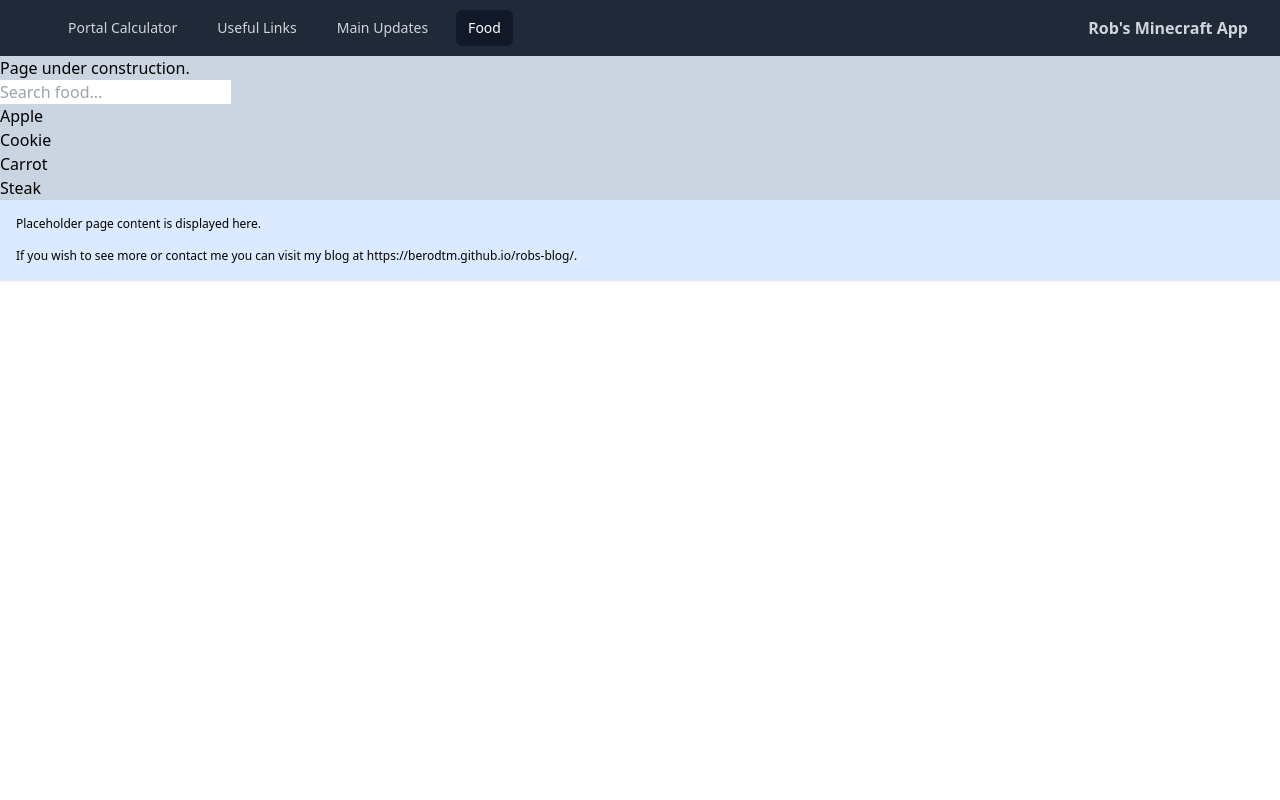
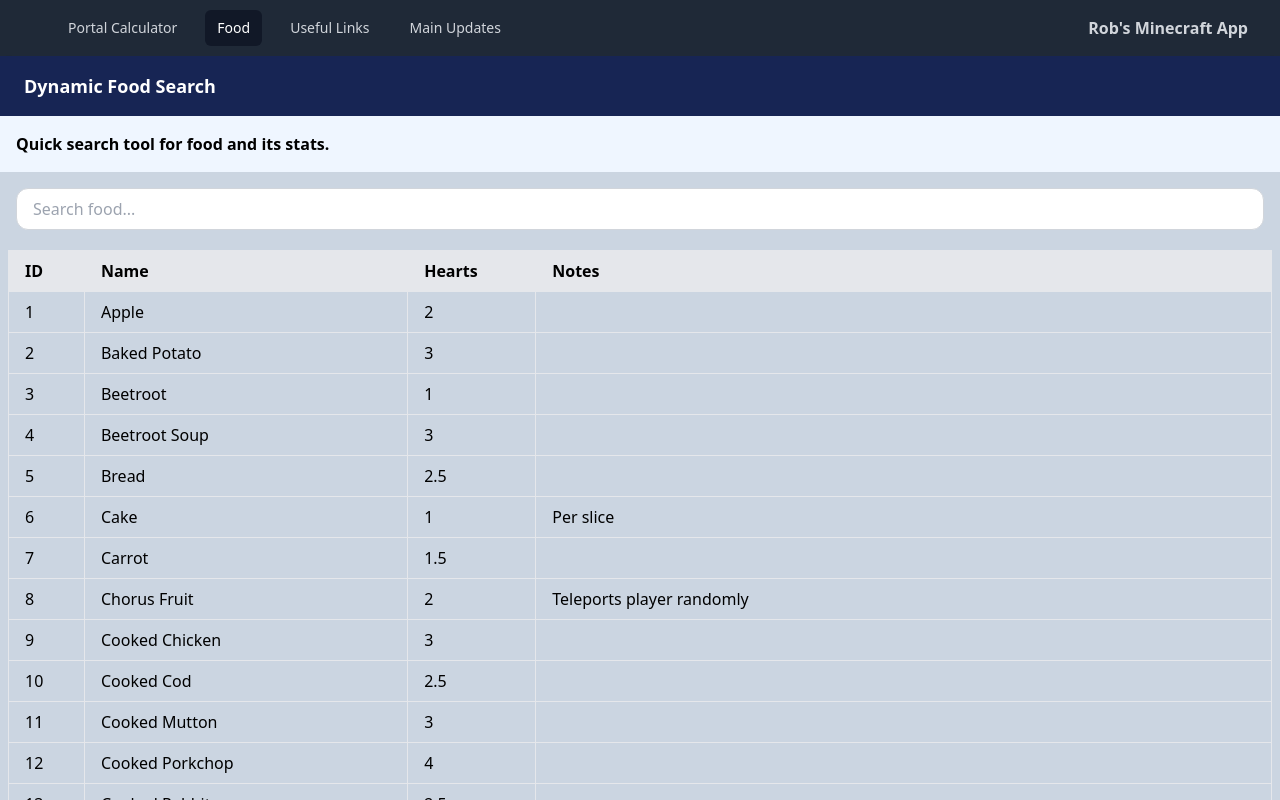
Before and after one commit to Berodtm/minecraft-apps, a React (Vite) app: page /minecraft-apps/Food in a window 1280 px wide. Shown: the top 800 px of the page. Built offline with nearby package versions, Linux system fonts and the light colour scheme.

Commit message:
updated minecraft food section, object data, search, nav re order, tailwind styles, table component

```diff
--- a/src/App.jsx
+++ b/src/App.jsx
@@ -14,9 +14,10 @@ function App() {
         <Routes>
           <Route path='/' element={<PortalCalc />} />
           <Route path='/PortalCalc' element={<PortalCalc />} />
+          <Route path='/Food' element={<Food />} />
           <Route path='/UsefulLinksPage' element={<UsefulLinksPage />} />
           <Route path='/MainUpdates' element={<MainUpdates />} />
-          <Route path='/Food' element={<Food />} />
+
           <Route path='*' element={<PortalCalc />} /> {/* Catch-all route */}
         </Routes>
       </Header>
--- a/src/components/Header.jsx
+++ b/src/components/Header.jsx
@@ -8,9 +8,10 @@ import { NavLink } from 'react-router-dom';
 
 const navigation = [
   { name: 'Portal Calculator', href: '/PortalCalc' },
+  { name: 'Food', href: '/Food' },
   { name: 'Useful Links', href: '/UsefulLinksPage' },
   { name: 'Main Updates', href: '/MainUpdates' },
-  { name: 'Food', href: '/Food' },
+
 ];
 
 export default function Header(props) {
--- /dev/null
+++ b/src/components/Table.jsx
@@ -0,0 +1,29 @@
+import React from 'react';
+
+function Table(props) {
+    return (
+      <table className="table-auto text-left border-spacing-2 w-full border border-gray-300">
+        <thead>
+          <tr className="bg-gray-200">
+            <th scope='col' className="px-4 py-2 border"> {props.colHeadA} </th>
+            <th scope='col' className="px-4 py-2 border"> {props.colHeadB} </th>
+            <th scope='col' className="px-4 py-2 border"> {props.colHeadC} </th>
+            <th scope='col' className="px-4 py-2 border"> {props.colHeadD} </th>
+          </tr>
+        </thead>
+        <tbody>
+          {props.filteredSearch.map((food) => {
+            return (
+              <tr key={food.id} className="hover:bg-gray-100">
+                <td scope='col' className="px-4 py-2 border"> {food.id} </td>
+                <td scope='col' className="px-4 py-2 border"> {food.name} </td>
+                <td scope='col' className="px-4 py-2 border"> {food.hearts} </td>
+                <td scope='col' className="px-4 py-2 border"> {food.other} </td>
+              </tr>
+            );
+          })}
+        </tbody>
+      </table>
+    );
+}
+export default Table;
--- /dev/null
+++ b/src/data/foodData.js
@@ -0,0 +1,43 @@
+const foodData = [
+    { id: 1, name: 'Apple', hearts: 2, other: '' },
+    { id: 2, name: 'Baked Potato', hearts: 3, other: '' },
+    { id: 3, name: 'Beetroot', hearts: 1, other: '' },
+    { id: 4, name: 'Beetroot Soup', hearts: 3, other: '' },
+    { id: 5, name: 'Bread', hearts: 2.5, other: '' },
+    { id: 6, name: 'Cake', hearts: 1, other: 'Per slice' },  // Per slice
+    { id: 7, name: 'Carrot', hearts: 1.5, other: '' },
+    { id: 8, name: 'Chorus Fruit', hearts: 2, other: 'Teleports player randomly' },
+    { id: 9, name: 'Cooked Chicken', hearts: 3, other: '' },
+    { id: 10, name: 'Cooked Cod', hearts: 2.5, other: '' },
+    { id: 11, name: 'Cooked Mutton', hearts: 3, other: '' },
+    { id: 12, name: 'Cooked Porkchop', hearts: 4, other: '' },
+    { id: 13, name: 'Cooked Rabbit', hearts: 2.5, other: '' },
+    { id: 14, name: 'Cooked Salmon', hearts: 3, other: '' },
+    { id: 15, name: 'Cookie', hearts: 1, other: '' },
+    { id: 16, name: 'Dried Kelp', hearts: 0.5, other: 'Eaten quickly' },
+    { id: 17, name: 'Enchanted Golden Apple', hearts: 4, other: 'Gives absorption, regeneration, resistance, and fire resistance' },
+    { id: 18, name: 'Golden Apple', hearts: 2, other: 'Gives absorption and regeneration' },
+    { id: 19, name: 'Golden Carrot', hearts: 3, other: 'Gives high saturation' },
+    { id: 20, name: 'Honey Bottle', hearts: 3, other: 'Cures poison' },
+    { id: 21, name: 'Melon Slice', hearts: 1, other: '' },
+    { id: 22, name: 'Mushroom Stew', hearts: 3, other: '' },
+    { id: 23, name: 'Poisonous Potato', hearts: 0.5, other: 'Chance to apply poison' },
+    { id: 24, name: 'Potato', hearts: 0.5, other: '' },
+    { id: 25, name: 'Pumpkin Pie', hearts: 4, other: '' },
+    { id: 26, name: 'Rabbit Stew', hearts: 5, other: '' },
+    { id: 27, name: 'Raw Beef', hearts: 1.5, other: '' },
+    { id: 28, name: 'Raw Chicken', hearts: 1, other: 'Chance to apply hunger' },
+    { id: 29, name: 'Raw Cod', hearts: 0.5, other: '' },
+    { id: 30, name: 'Raw Mutton', hearts: 1, other: '' },
+    { id: 31, name: 'Raw Porkchop', hearts: 1.5, other: '' },
+    { id: 32, name: 'Raw Rabbit', hearts: 1.5, other: '' },
+    { id: 33, name: 'Raw Salmon', hearts: 1, other: '' },
+    { id: 34, name: 'Rotten Flesh', hearts: 2, other: 'Chance to apply hunger' },
+    { id: 35, name: 'Spider Eye', hearts: 1, other: 'Applies poison' },
+    { id: 36, name: 'Steak', hearts: 4, other: '' },
+    { id: 37, name: 'Suspicious Stew', hearts: 3, other: 'Effects vary' },
+    { id: 38, name: 'Sweet Berries', hearts: 1, other: '' },
+    { id: 39, name: 'Tropical Fish', hearts: 0.5, other: '' }
+];
+
+export default foodData;
--- a/src/pages/Food.jsx
+++ b/src/pages/Food.jsx
@@ -1,22 +1,17 @@
 import React, { useState } from 'react';
 import Footer from '../components/Footer';
-
-const data = [
-  { id: 1, name: 'Apple' },
-  { id: 2, name: 'Cookie' },
-  { id: 3, name: 'Carrot' },
-  { id: 4, name: 'Steak' },
-];
+import Table from '../components/Table';
+import foodData from '../data/foodData';
 
 function Page4() {
   const [searchQuery, setSearchQuery] = useState('');
-  const [filteredData, setFilteredData] = useState(data);
+  const [filteredData, setFilteredData] = useState(foodData);
 
   const handleSearch = (event) => {
     const query = event.target.value.toLowerCase();
     setSearchQuery(query);
 
-    const filtered = data.filter((item) =>
+    const filtered = foodData.filter((item) =>
       item.name.toLowerCase().includes(query)
     );
 
@@ -25,17 +20,35 @@ function Page4() {
   const mappedListItems = (item) => <li key={item.id}>{item.name}</li>;
 
   return (
-    <div>
-      <p>Page under construction.</p>
+    <>
+      <header className='bg-blue-950 text-white text-lg font-bold py-4 px-6 shadow-md'>
+        <h1>Dynamic Food Search</h1>
+      </header>
+      <p className='font-bold p-4 bg-blue-50'>
+        Quick search tool for food and its stats.
+      </p>
+      <div className='pr-4 pl-4 pb-3 mt-4'>
         <input
+          className='w-full pl-4 p-2 border border-gray-300 rounded-xl'
           type='text'
           placeholder='Search food...'
           value={searchQuery}
           onChange={handleSearch}
         />
-      <ul>{filteredData.map(mappedListItems)}</ul>
+      </div>
+      <div className='m-2'>
+        <Table
+          key={filteredData.id}
+          colHeadA='ID'
+          colHeadB='Name'
+          colHeadC='Hearts'
+          colHeadD='Notes'
+          filteredSearch={filteredData}
+        />
+      </div>
+
       <Footer footerText='Placeholder page content is displayed here.' />
-    </div>
+    </>
   );
 }
 
```
Lines whose indentation alone changed are shown as unchanged.
